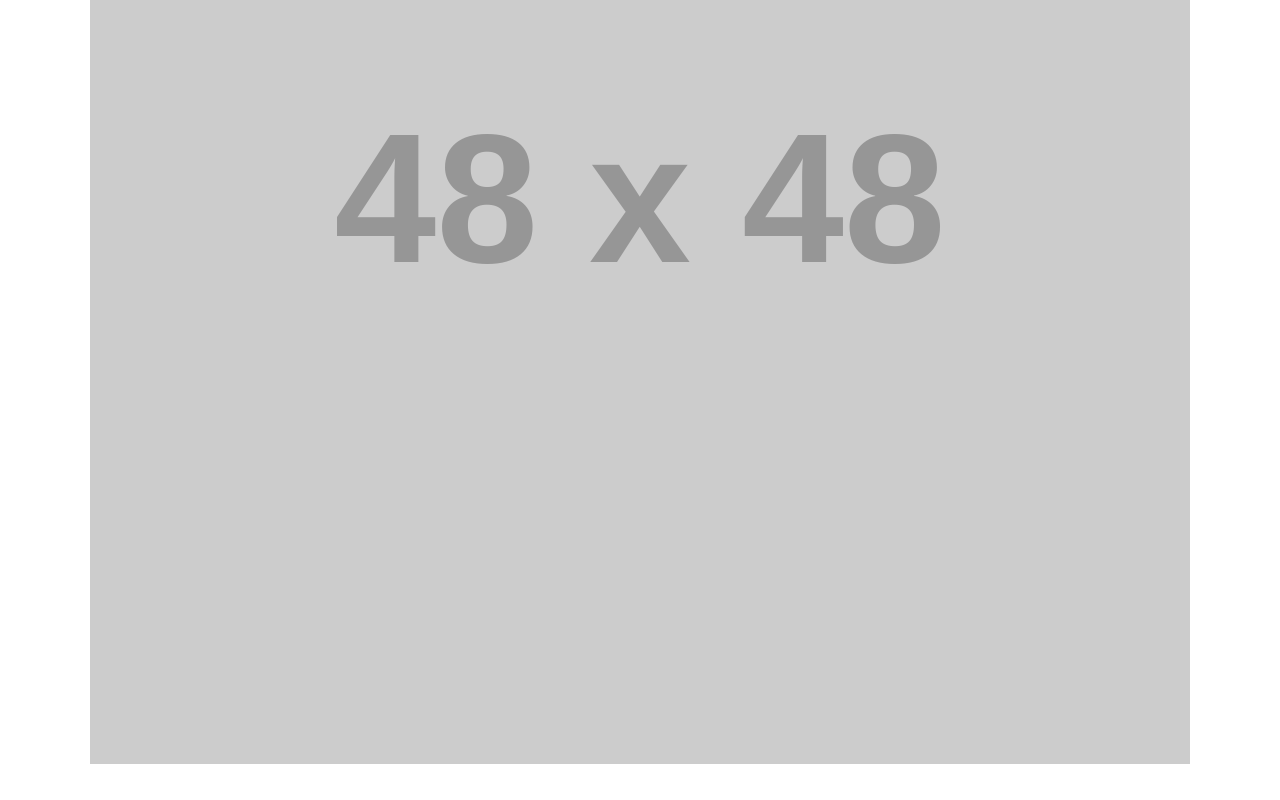
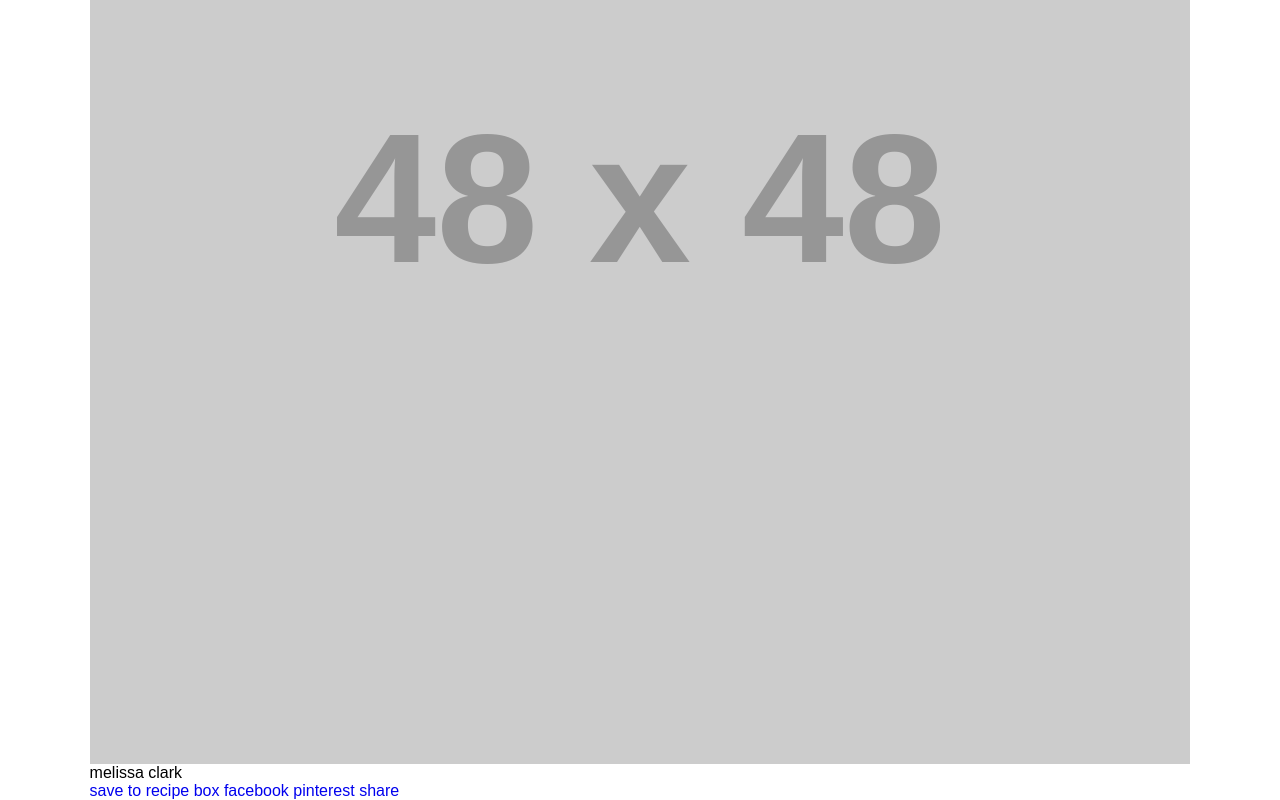
Before and after one commit to Shirly-D/Cooking, a plain HTML site: page index.html in a window 1280 px wide. Shown: the part 923-1723 px from the top of the page. Before the commit the page ends 1687 px from the top, so only its background shows below. Drawn offline with Linux system fonts and the light colour scheme; placeholder pictures from the web are drawn by us.

Commit message:
banner section commit

```diff
--- a/index.html
+++ b/index.html
@@ -88,22 +88,24 @@
           </figure>
           <div class="card-text">
             <div>recipe of the day</div>
-            <div>
+            <div class="recipe-text">
               <h2>sausage parmesan with garlicky broccoli</h2>
               <p>on a weeknight, cook your main course and side dish at the same time.</p>
               <div>
                 <figure>
                   <img src="https://via.placeholder.com/48x48.png" alt="Melissa Clark">
                 </figure>
-
+                <h3>melissa clark</h3>
               </div>
-
             </div>
-
           </div>
-
+          <ul class="banner-icon">
+            <li><a href="#fixme" title="Bookmark" class="bookmark">save to recipe box</a></li>
+            <li><a href="#fixme" title="Facebook" class="facebook">facebook</a></li>
+            <li><a href="#fixme" title="Pinterest" class="pinterest">pinterest</a></li>
+            <li><a href="#fixme" title="Share" class="share">share</a></li>
+          </ul>
         </div>
-
       </section>
 
     </main>
```
